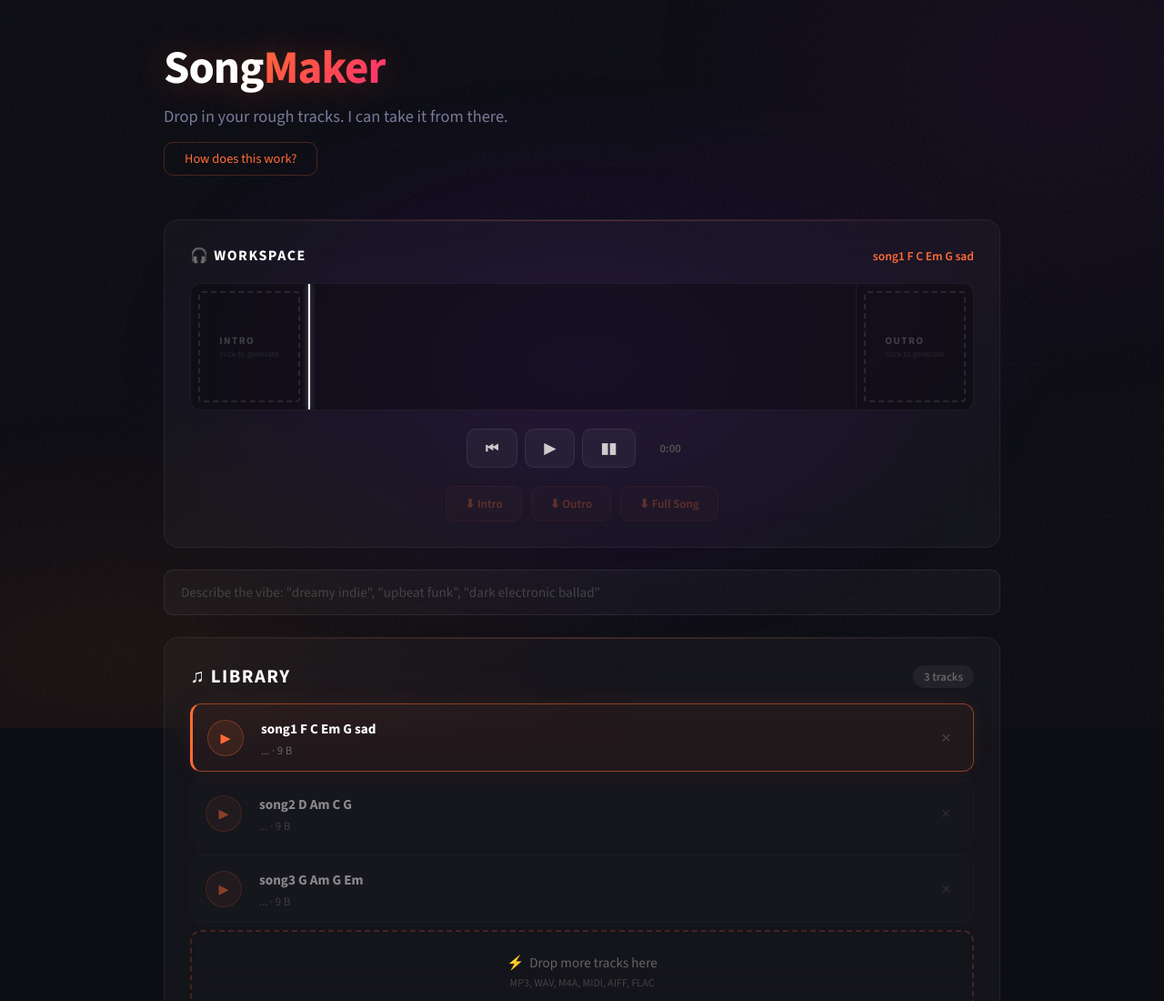
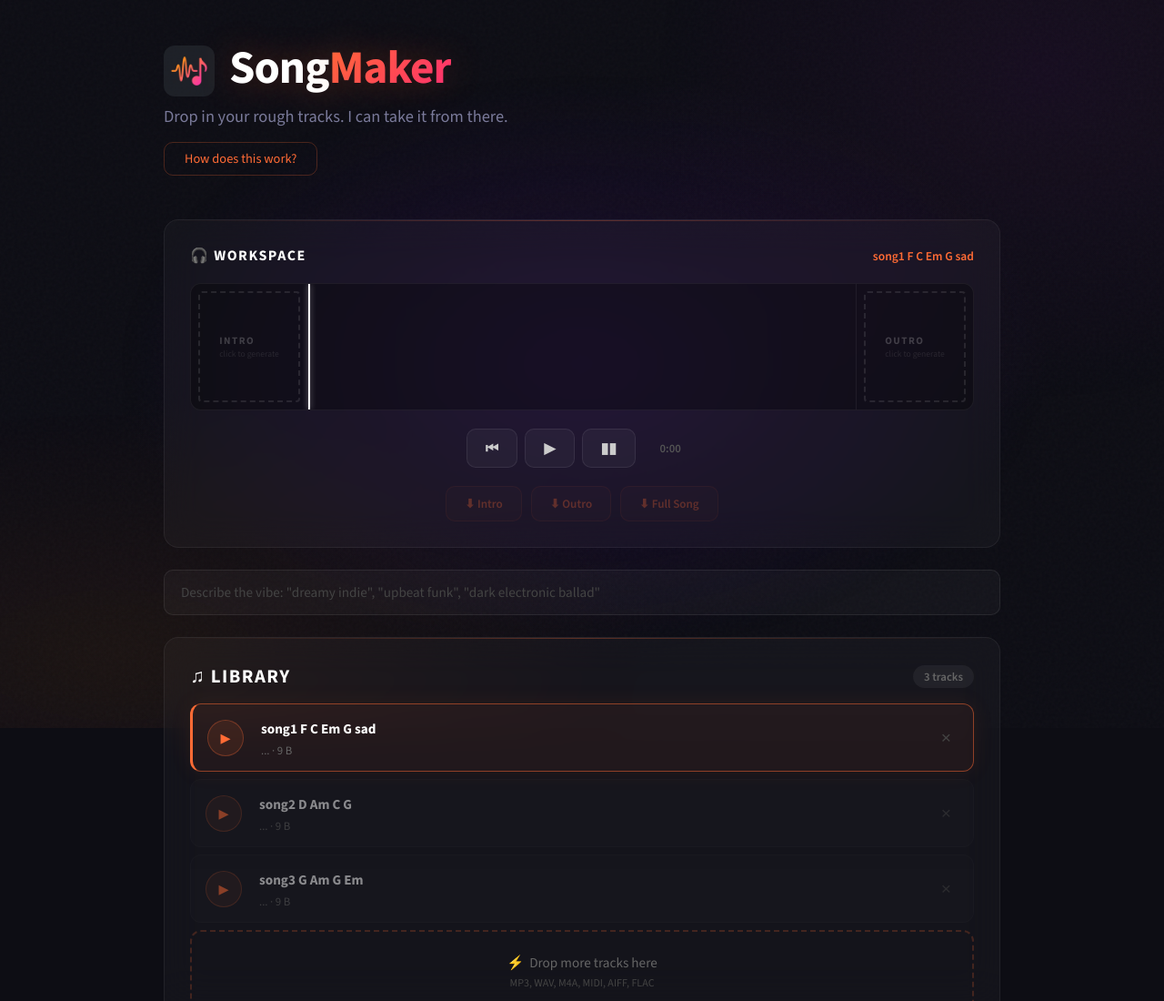
Before and after one commit to tedbarnett/SongFinisher, a plain HTML site: page index.html in a window 1280 px wide. Shown: the top 1100 px of the page at 91% size. Drawn offline with nearby package versions, Linux system fonts and the light colour scheme; no server answers.

Commit message:
Add SongMaker logo to header and favicon

```diff
--- a/index.html
+++ b/index.html
@@ -4,6 +4,8 @@
 <meta charset="UTF-8">
 <meta name="viewport" content="width=device-width, initial-scale=1.0">
 <title>SongMaker — AI Completes Your Music</title>
+<link rel="icon" type="image/png" href="/songmaker-logo.png">
+<link rel="apple-touch-icon" href="/songmaker-logo.png">
 <link rel="preconnect" href="https://fonts.googleapis.com">
 <link href="https://fonts.googleapis.com/css2?family=Source+Sans+3:wght@300;400;600;700;900&display=swap" rel="stylesheet">
 <style>
@@ -679,7 +681,10 @@ footer a:hover { text-decoration: underline; }
 <div class="container">
 
   <header>
-    <h1>Song<span>Maker</span></h1>
+    <div style="display:flex;align-items:center;gap:16px;">
+      <img src="/songmaker-logo.png" alt="SongMaker" style="width:56px;height:56px;border-radius:12px;">
+      <h1>Song<span>Maker</span></h1>
+    </div>
     <p class="subtitle">Drop in your rough tracks. I can take it from there.</p>
     <button class="how-btn" id="how-btn">How does this work?</button>
   </header>
```
Also changed, not shown: songmaker-logo.png (added).
